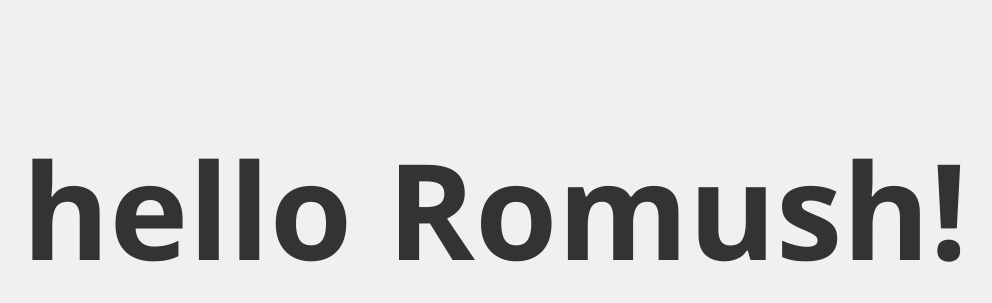
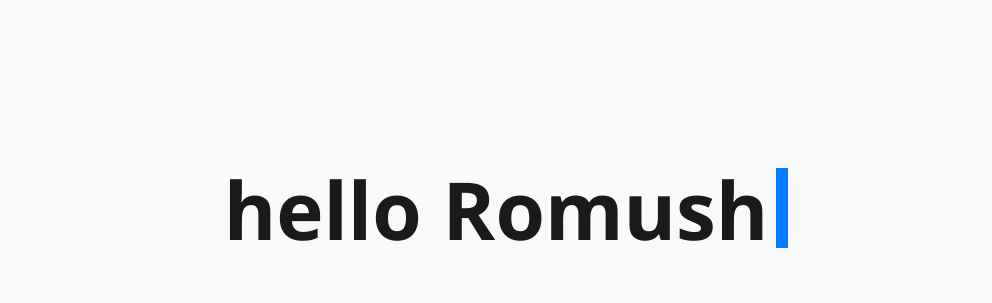
Before and after one commit to romusht/website, a plain HTML site: page index.html in a window 1280 px wide. Shown: the part 192-495 px from the top of the page, without its empty margins (134-1126 px from the left). Drawn offline with Linux system fonts and the light colour scheme.

Commit message:
Update index.html
dynamic website

```diff
--- a/index.html
+++ b/index.html
@@ -5,20 +5,32 @@
     <meta name="viewport" content="width=device-width, initial-scale=1.0">
     <title>Hello Romush</title>
     <style>
+        /* Resets and centering the container */
         body, html {
             height: 100%;
             margin: 0;
+            padding: 0;
             display: flex;
             justify-content: center;
             align-items: center;
-            background-color: #f0f0f0;
+            background-color: #f8f9fa;
+            overflow: hidden; /* Prevents scrollbars if the cursor bounces */
+        }
+
+        .container {
+            text-align: center;
+            display: flex;
+            align-items: center;
+            justify-content: center;
         }
 
         h1 {
-            font-family: 'Aptos', 'Segoe UI', Tahoma, Geneva, Verdana, sans-serif;
-            font-size: 100pt;
-            color: #333;
+            font-family: 'Aptos', 'Segoe UI', system-ui, -apple-system, sans-serif;
+            /* Dynamic Font Size: 10% of the smaller screen dimension */
+            font-size: 10vmin;
+            color: #1a1a1a;
             margin: 0;
+            white-space: nowrap;
             display: flex;
             align-items: center;
         }
@@ -27,23 +39,33 @@
         h1::after {
             content: "";
             display: inline-block;
-            width: 12px; /* Thickness of the cursor */
-            height: 110pt; /* Slightly taller than font for aesthetics */
-            background-color: #333;
-            margin-left: 10px;
-            animation: blink 0.8s step-end infinite;
+            /* Responsive cursor width and height */
+            width: 0.15em;
+            height: 1em;
+            background-color: #007bff; /* A nice blue accent */
+            margin-left: 0.1em;
+            animation: blink 1s step-end infinite;
         }
 
-        /* Blinking Animation */
+        /* Smooth Blinking Animation */
         @keyframes blink {
-            from, to { background-color: transparent; }
-            50% { background-color: #333; }
+            from, to { opacity: 1; }
+            50% { opacity: 0; }
+        }
+
+        /* Mobile specific adjustment for very small screens */
+        @media (max-width: 480px) {
+            h1 {
+                font-size: 12vw; /* Use slightly more width on narrow phones */
+            }
         }
     </style>
 </head>
 <body>
 
-    <h1>hello Romush!</h1>
+    <div class="container">
+        <h1>hello Romush</h1>
+    </div>
 
 </body>
 </html>
```
